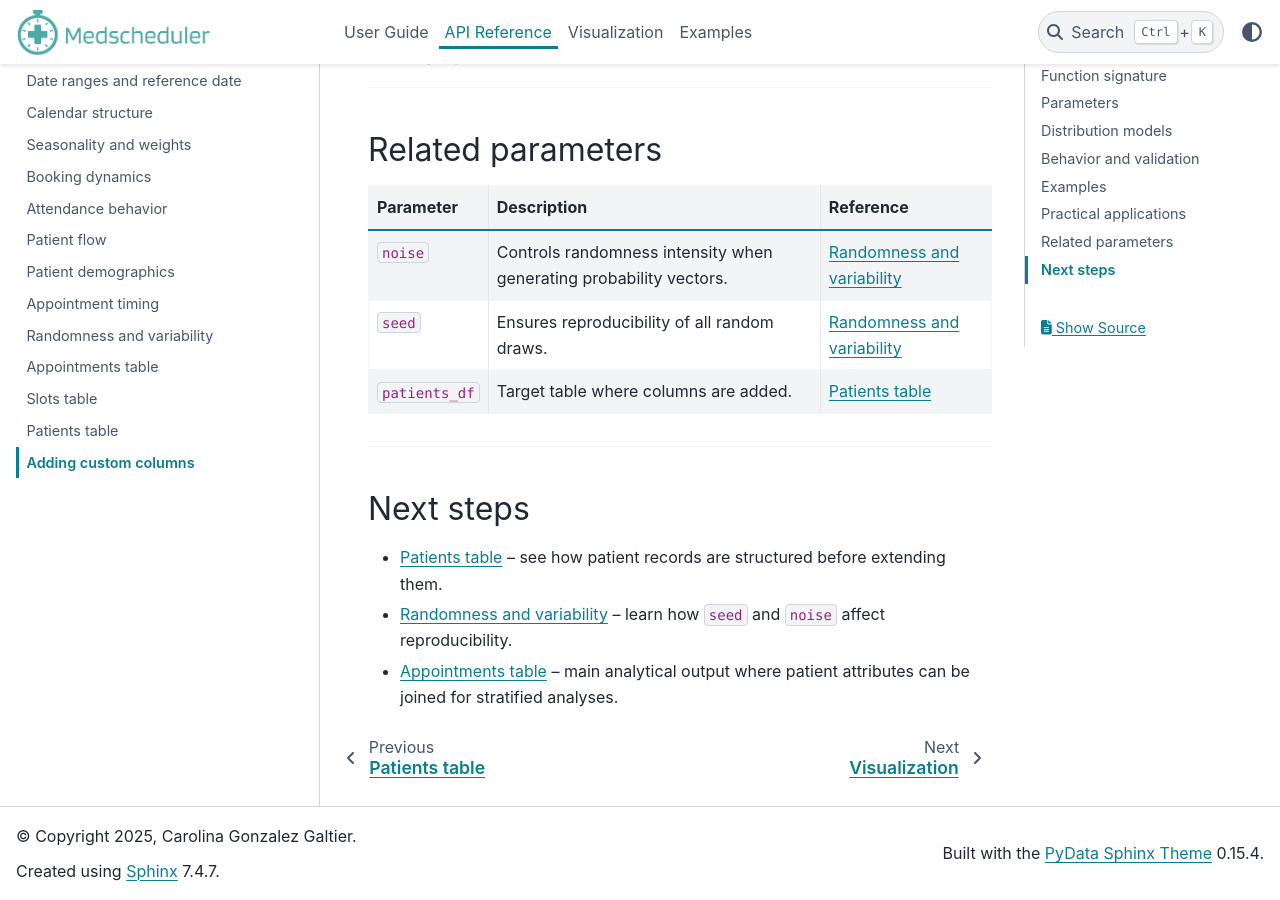
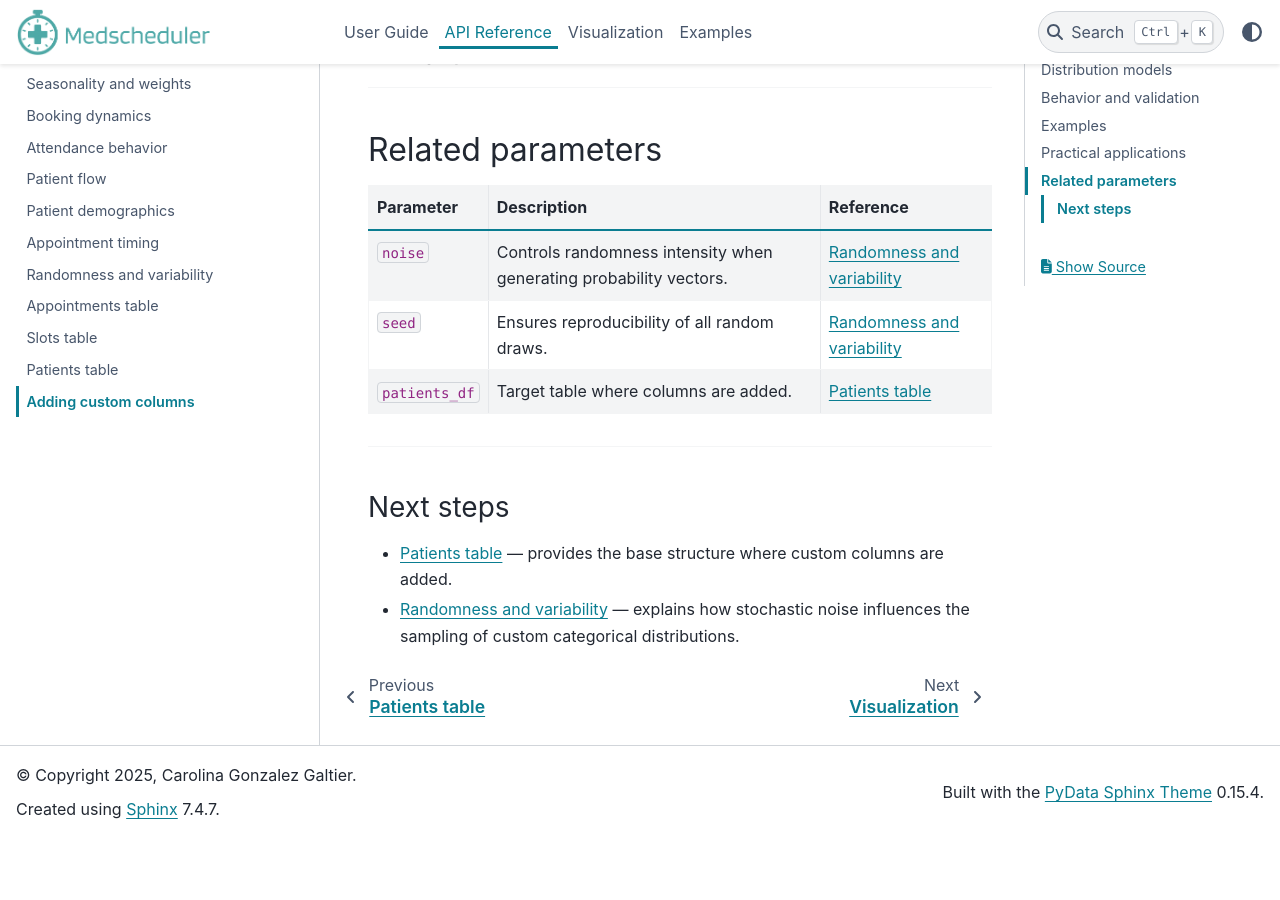
Before and after one commit to carogaltier/medscheduler, a Sphinx documentation site: the page built from docs/api-reference/custom_columns.md, in a window 1280 px wide and 900 px high, scrolled down 3793 px. Built offline with Sphinx 7.4.7 and the PyData theme 0.15.4, drawn with Linux system fonts in a browser that asks for light colours; after the commit the page ends 4632 px from its top, so only the background shows below that.

Commit message:
Update custom_columns.md

```diff
--- a/docs/api-reference/custom_columns.md
+++ b/docs/api-reference/custom_columns.md
@@ -129,8 +129,7 @@ Each column is generated deterministically under the same random `seed`, ensurin
 
 ---
 
-## Next steps
+### Next steps
 
-- {doc}`patients_table` – see how patient records are structured before extending them.
-- {doc}`randomness_and_noise` – learn how `seed` and `noise` affect reproducibility.
-- {doc}`appointments_table` – main analytical output where patient attributes can be joined for stratified analyses.
+- {doc}`patients_table` — provides the base structure where custom columns are added.
+- {doc}`randomness_and_noise` — explains how stochastic noise influences the sampling of custom categorical distributions.
```
